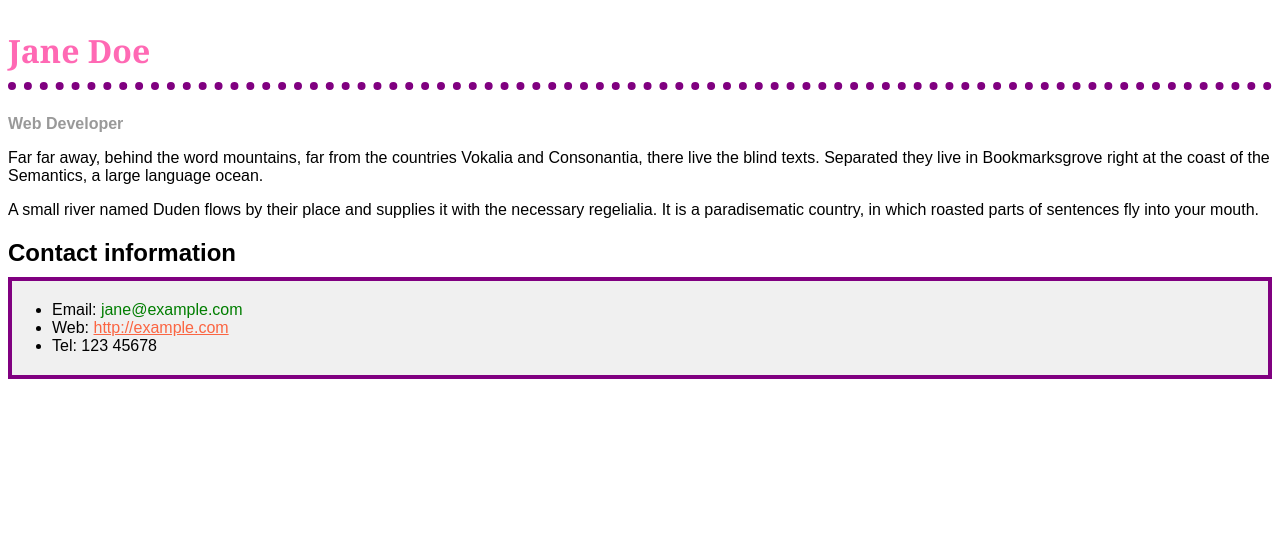
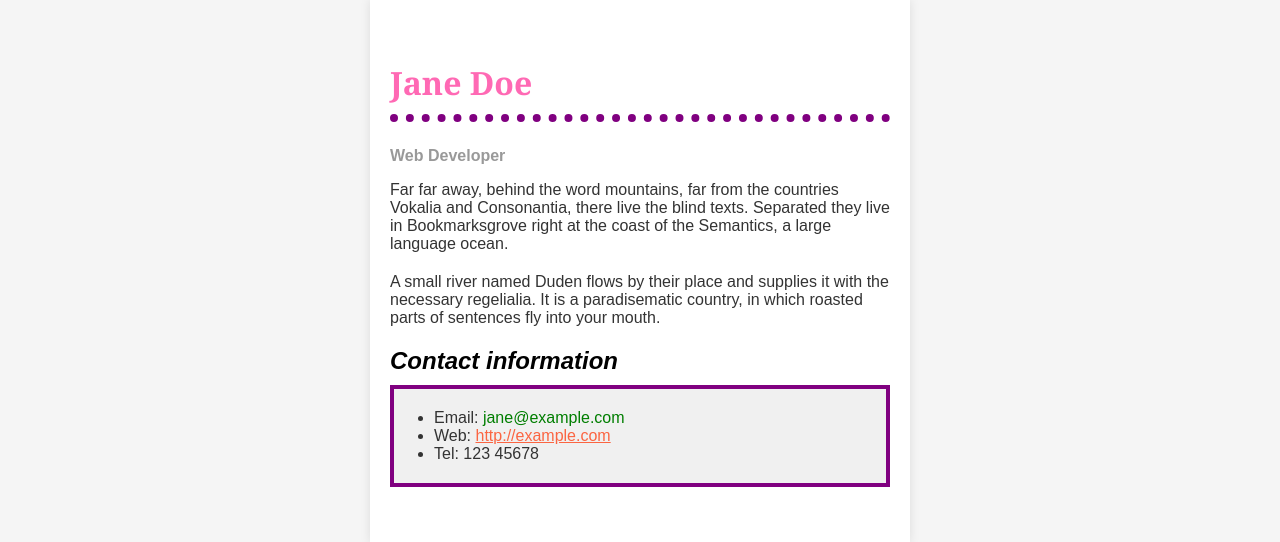
Before and after one commit to ShiftSad/EEP, a PHP site: page /biografia_inicio.html in a window 1280 px wide. Shown: the top 542 px of the page. Run offline with PHP 8.4, Linux system fonts and the light colour scheme.

Commit message:
Toques finais

```diff
--- a/Desenvolvimento Web/Tarefa-02/biografia_inicio.css
+++ b/Desenvolvimento Web/Tarefa-02/biografia_inicio.css
@@ -1,5 +1,22 @@
 body {
   font-family: Arial, Helvetica, sans-serif;
+  margin: 0;
+  padding: 0;
+  background-color: #f5f5f5;
+}
+
+.page-container {
+  max-width: 500px;
+  margin: 0 auto;
+  padding: 40px 20px;
+  background-color: white;
+  box-shadow: 0 0 10px rgba(0, 0, 0, 0.1);
+}
+
+p {
+  font-size: 1em;
+  color: #333333;
+  margin-bottom: 20px;
 }
 
 h1 {
@@ -54,3 +71,7 @@ h2 + ul {
   padding-left: 40px;
   margin-top: 5px;
 }
+
+li {
+  color: #333333;
+}
--- a/Desenvolvimento Web/Tarefa-02/biografia_inicio.html
+++ b/Desenvolvimento Web/Tarefa-02/biografia_inicio.html
@@ -7,6 +7,7 @@
   <link rel="stylesheet" href="biografia_inicio.css">
 </head>
 <body>
+  <div class="page-container">
     <h1>Jane Doe</h1>
     <div class="job-title">Web Developer</div>
     <p>
@@ -21,11 +22,12 @@
       sentences fly into your mouth.
     </p>
 
-  <h2>Contact information</h2>
+    <h2 style="font-style: italic;">Contact information</h2>
     <ul>
       <li>Email: <a href="mailto:jane@example.com" class="email">jane@example.com</a></li>
       <li>Web: <a href="http://example.com">http://example.com</a></li>
       <li>Tel: 123 45678</li>
     </ul>
+  </div>
 </body>
 </html>
```
Lines whose indentation alone changed are shown as unchanged.
